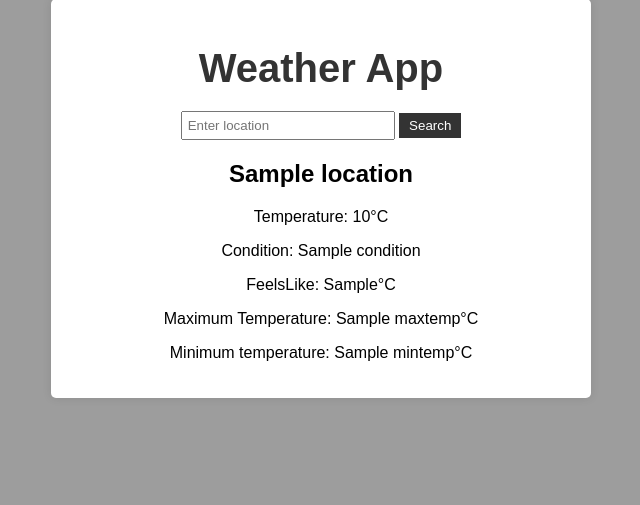
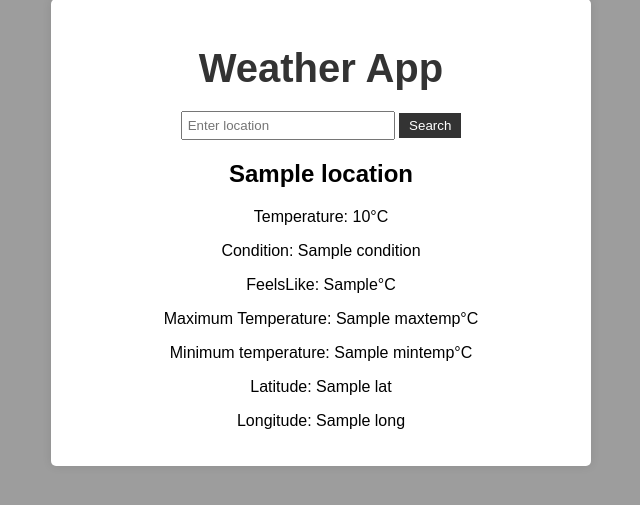
Before and after one commit to Aditya-A-Chavan/WeatherApp, a Flask app: template api/templates/weather.html in a window 1280 px wide. Shown: the part 21-526 px from the top of the page, without its empty margins (319-959 px from the left). Run offline with Flask 2, Linux system fonts and the light colour scheme; the template is opened without the code that fills it: most values are stand-ins (such as "Sample title", 1, 10 or a date in 2020).

Commit message:
Update weather.html

```diff
--- a/api/templates/weather.html
+++ b/api/templates/weather.html
@@ -59,6 +59,8 @@
             <p>FeelsLike: {{ weather.FeelsLike }}°C</p>
             <p>Maximum Temperature: {{ weather.Maxtemp }}°C</p>
             <p>Minimum temperature: {{ weather.Mintemp }}°C</p>
+            <p>Latitude: {{ latitude.lat }}</p>
+            <p>Longitude: {{ latitude.long }}</p>
         </div>
     </div>
     {% endif %}
```
